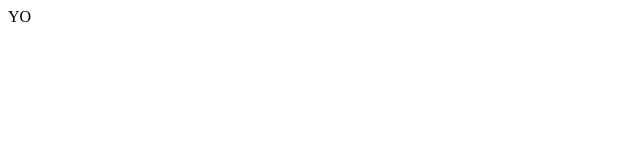
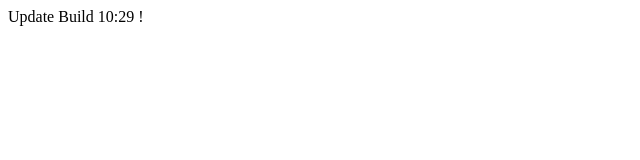
Before and after one commit to BridgeV/PomodoroTimer, a website: page index.html in a window 1280 px wide. Shown: the whole page, without its empty margins (0-640 px from the left). Drawn offline with nearby package versions, Linux system fonts and the light colour scheme.

Commit message:
Test Build 10:29
Update test

```diff
--- a/index.html
+++ b/index.html
@@ -8,7 +8,8 @@
 </head>
 <body>
 
-    YO
+    Update Build 10:29 !
+
 
   <!-- ... other HTML ... -->
 
```
Also changed, not shown: dist/index.html.
